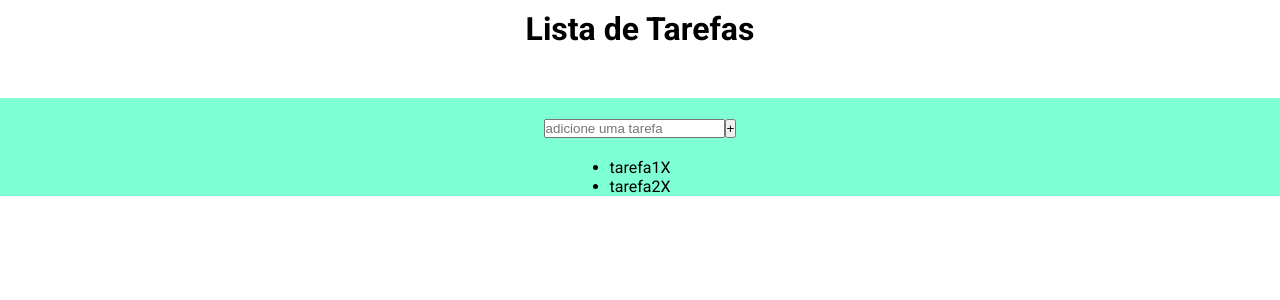
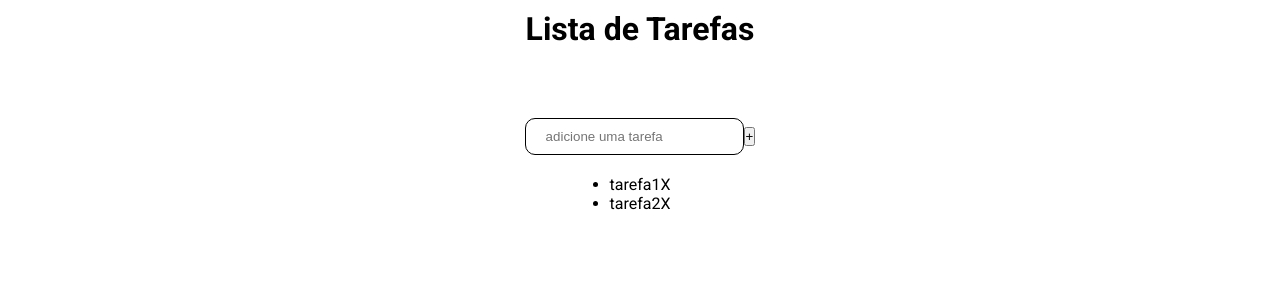
Before and after one commit to viniciusgasparino/todoList, a Next.js app: page / in a window 1280 px wide. Shown: the top 300 px of the page. Built offline with nearby package versions, Linux system fonts and the light colour scheme.

Commit message:
Criado component Input

```diff
--- a/components/container/Container.module.css
+++ b/components/container/Container.module.css
@@ -3,6 +3,5 @@
   flex-direction: column;
   justify-content: center;
   align-items: center;
-  background-color: aquamarine;
   margin-top: 50px;
 }
--- /dev/null
+++ b/components/input/Input.jsx
@@ -0,0 +1,13 @@
+import styles from "./Input.module.css"
+
+function Input({...children}){
+  return(
+    <>
+      <input className={styles.input}
+        {...children}
+      />
+    </>
+  )
+}
+
+export default Input
--- /dev/null
+++ b/components/input/Input.module.css
@@ -0,0 +1,10 @@
+.input{
+  border: 1px solid black;
+  padding: 10px 20px;
+  box-sizing: border-box;
+  border-radius: 10px;
+}
+
+.input:focus{
+  outline: none;
+}
--- a/pages/index.jsx
+++ b/pages/index.jsx
@@ -2,6 +2,7 @@ import {useState} from "react"
 import Container from "../components/container/Container"
 import Titulo from "../components/titulo/Titulo"
 import Content from "../components/content/Content"
+import Input from "../components/input/Input"
 
 
 function HomePage(){
@@ -27,7 +28,7 @@ function HomePage(){
 
       <Container>
         <Content>
-          <input
+          <Input
             placeholder="adicione uma tarefa"
             value={text}
             onChange={(e)=>{setText(e.target.value)}}
```
